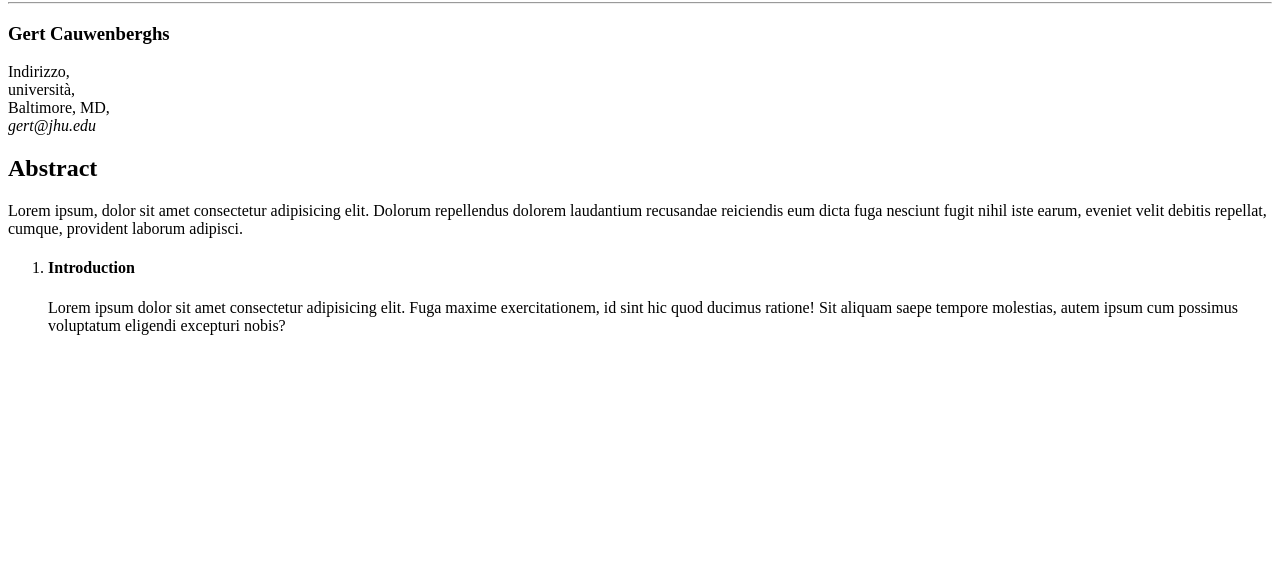
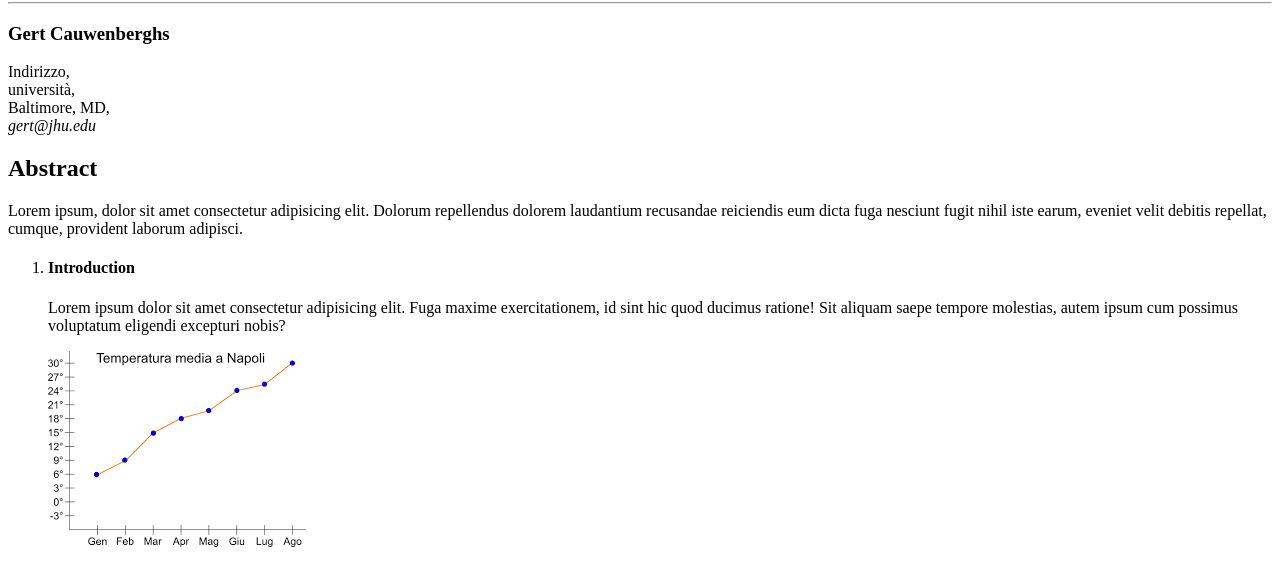
Before and after one commit to alexcapoluongo/html-paperscientifico, a plain HTML site: page index.html in a window 1280 px wide. Shown: the part 78-664 px from the top of the page. Drawn offline with Linux system fonts and the light colour scheme.

Commit message:
main completed

```diff
--- a/index.html
+++ b/index.html
@@ -41,7 +41,7 @@
                     <h4>Introduction</h4>
                     <p>Lorem ipsum dolor sit amet consectetur adipisicing elit. Fuga maxime exercitationem, id sint hic quod ducimus ratione! Sit aliquam saepe tempore molestias, autem ipsum cum possimus voluptatum eligendi excepturi nobis?</p>
 
-                    <img src="grafico.png" alt="">
+                    <img src="img/grafico.png" alt="">
                 </li>
 
 
```
